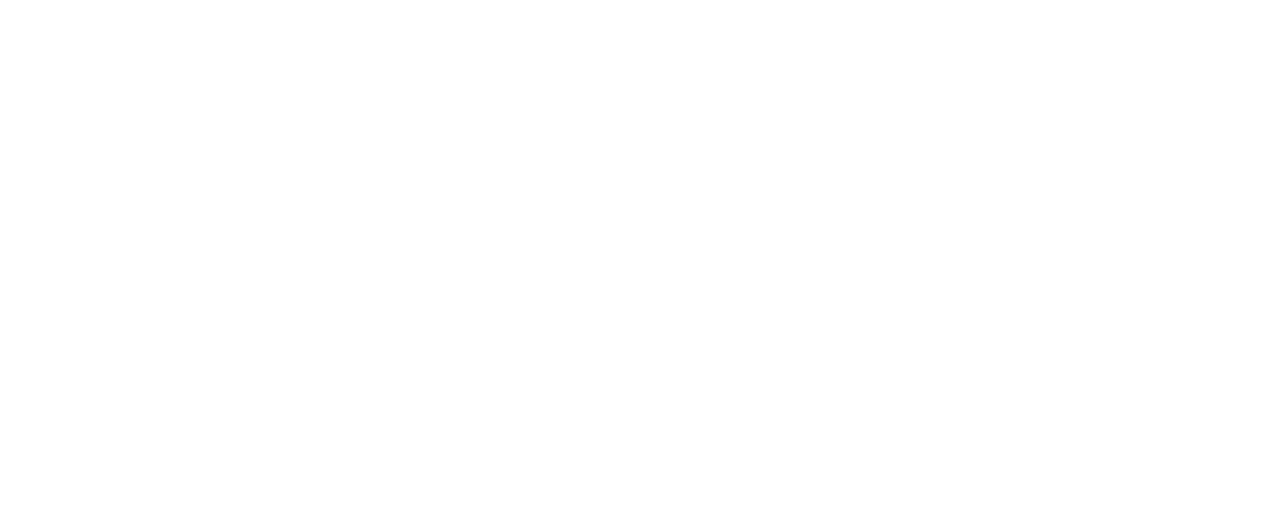
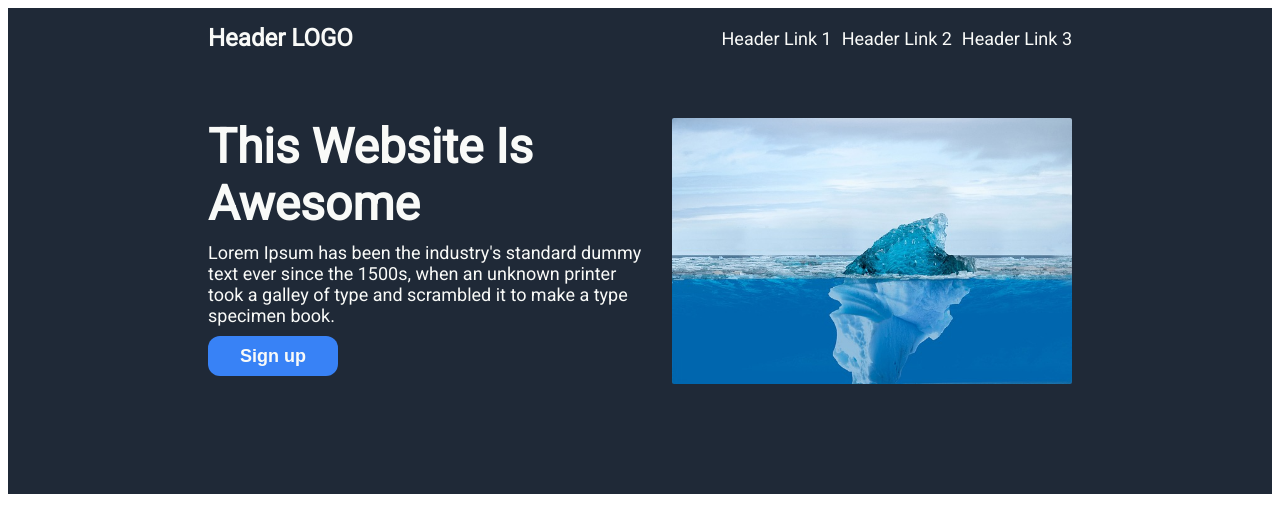
Before and after one commit to mk19-96/Landing-page, a plain HTML site: page index.html in a window 1280 px wide. Drawn offline with Linux system fonts and the light colour scheme.

Commit message:
Create Header CSS/HTML

```diff
--- a/index.html
+++ b/index.html
@@ -4,13 +4,27 @@
     <meta charset="UTF-8">
     <meta http-equiv="X-UA-Compatible" content="IE=edge">
     <meta name="viewport" content="width=device-width, initial-scale=1.0">
-    <title>Avaleht</title>
+    <title>Avaleht(põhi)</title>
+    <link rel="stylesheet" href="style.css" >
+    <link href='https://fonts.googleapis.com/css?family=Roboto' rel='stylesheet'>
 </head>
 <body>
     <div class="header">
+     <h2 class="headerlogo">Header LOGO</h2>
+     <div class="lingid">
+        <a href="#">Header Link 1</a>
+        <a href="#">Header Link 2</a>
+        <a href="#">Header Link 3</a>
+     </div>
     </div>
     <div class="intro">
-
+        <div class="introcolumn">
+            <h1>This Website Is Awesome</h1>
+            <p>Lorem Ipsum has been the industry's standard dummy text ever since the 1500s, when an unknown printer took a galley of type and scrambled it to make a type specimen book.
+            </p>
+            <button>Sign up</button>
+        </div>
+        <img src="Pictures/iceberg.jpg" alt="Iceberg" class="img">
     </div>
     <div  class="gallery section">
 
@@ -21,7 +35,7 @@
     <div class="signup">
 
     </div>
-    <div class="header">
+    <div class="footer">
 
     </div>
 </body>
--- /dev/null
+++ b/style.css
@@ -0,0 +1,81 @@
+body {
+    display: flex;
+    flex-direction: column;
+    font-family: "Roboto", Times, serif;
+}
+
+.headerlogo {
+    font-size: 24px;
+    color: #F9FAF8;
+    font-weight: 900;
+}
+
+.header, .footer, .intro {
+    background-color: #1F2937;
+}
+
+.lingid {
+    display: flex;
+    gap: 10px;
+}
+
+.intro h1 {
+    color: #F9FAF8;
+    margin: 0;
+    font-size: 48px;
+    font-weight: bold;
+}
+
+.intro p {
+    color: #F9FAF8;
+    margin: 0;
+    font-size: 18px;
+}
+
+a {
+    text-decoration: none;
+    color: #F9FAF8;
+    font-size: 18px;
+}
+
+.header {
+    display: flex;
+    padding-left: 200px;
+    padding-right: 200px;
+    justify-content: space-between;
+    align-items: center;
+    max-height: 60px;
+}
+
+.intro {
+    background-color: #1F2937;
+    padding: 110px 200px;
+    padding-top: 50px;
+    display: flex;
+    gap: 20px;
+}
+
+.introcolumn {
+    display: flex;
+    flex-direction: column;
+    gap: 10px;
+}
+
+.img {
+    width: 400px;
+    height: auto;
+    border-radius: 2px;
+}
+
+
+button {
+    background-color: #3882F6;
+    color: #F9FAF8;
+    border-radius: 12px;
+    width: 130px;
+    height: 40px;
+    border:0;
+    font-size: 18px;
+    font-weight: 600;
+    padding: 10px;
+}
```
Also changed, not shown: Pictures/iceberg.jpg (added).
